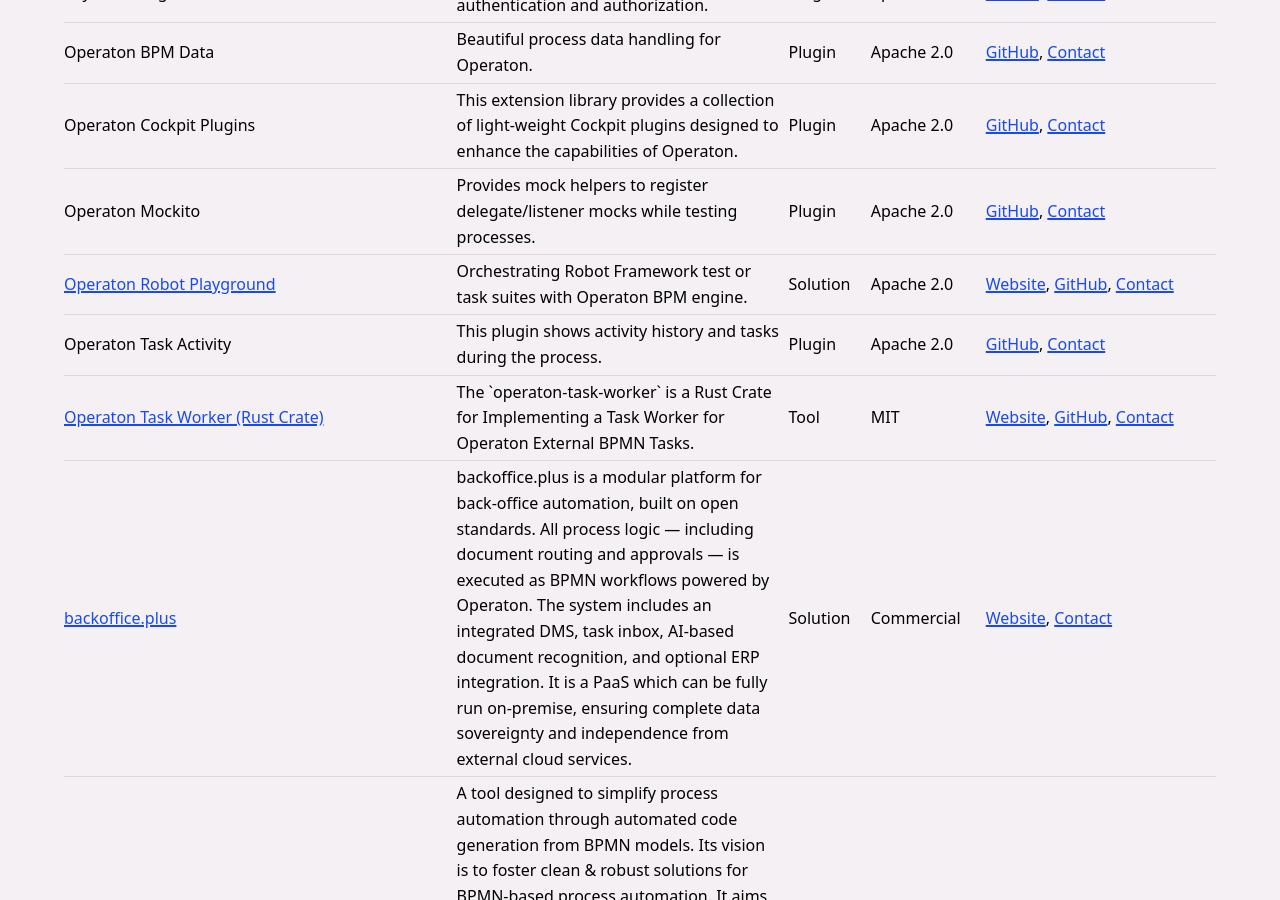
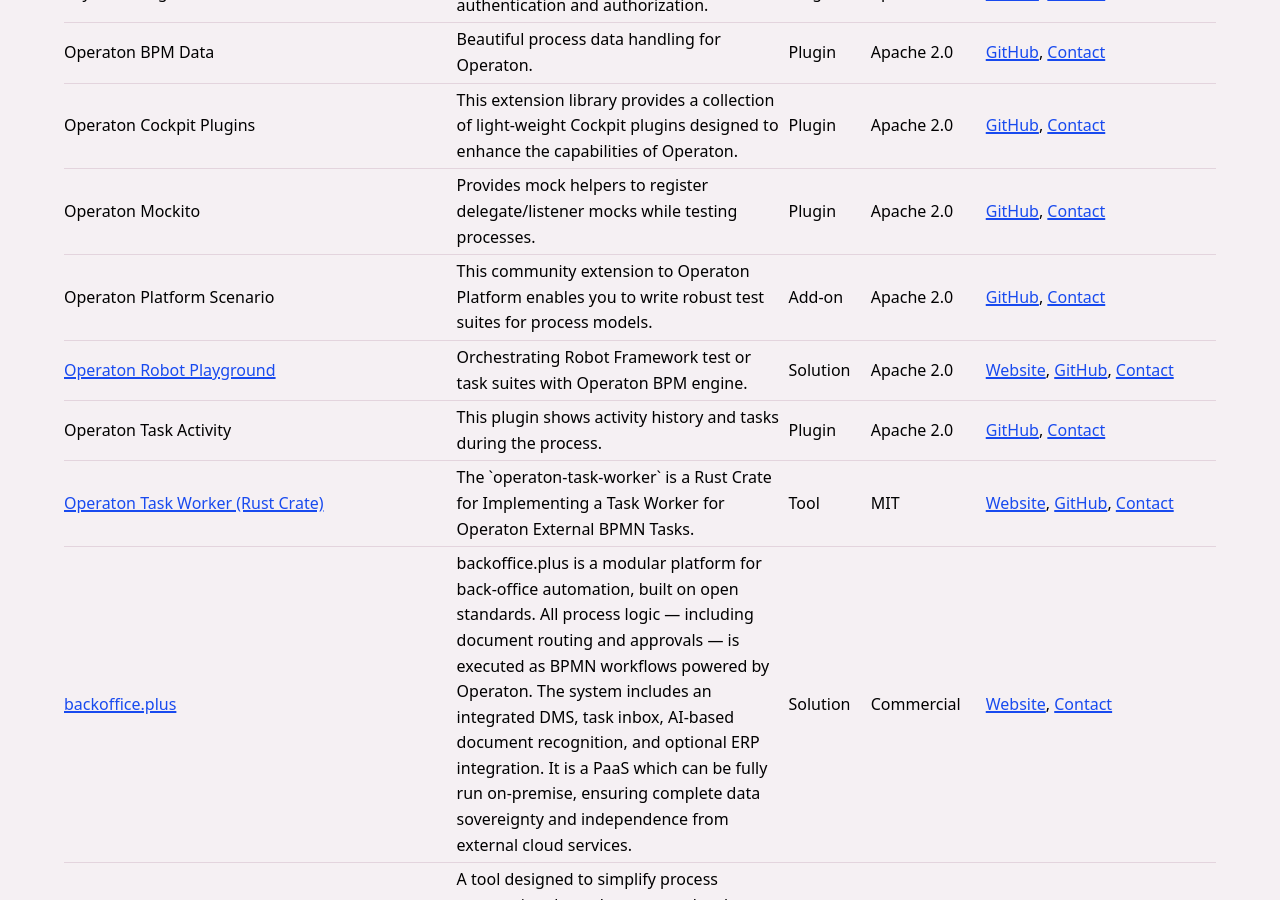
Before and after one commit to operaton/operaton.org, a Jekyll site: the page built from hub.html, in a window 1280 px wide and 900 px high, scrolled down 813 px. Built offline with Jekyll 4.4.1, drawn with Linux system fonts in a browser that asks for light colours.

Commit message:
feat(hub): Add operaton-platform-scenario to Hub (#94)
---------

Co-authored-by: copilot-swe-agent[bot] <198982749+Copilot@users.noreply.github.com>
Co-authored-by: kthoms <265597+kthoms@users.noreply.github.com>

```diff
--- a/_data/hub-items.yml
+++ b/_data/hub-items.yml
@@ -169,3 +169,14 @@
       url: https://github.com/bibacrm/camunda-health-monitor
     - label: Contact
       url: "info@champa-bpmn.com"
+
+- name: Operaton Platform Scenario
+  description: >-
+    This community extension to Operaton Platform enables you to write robust test suites for process models.
+  type: 2
+  license: 2
+  links:
+    - label: GitHub
+      url: https://github.com/ronalders/operaton-platform-scenario
+    - label: Contact
+      url: "https://github.com/ronalders"
```
